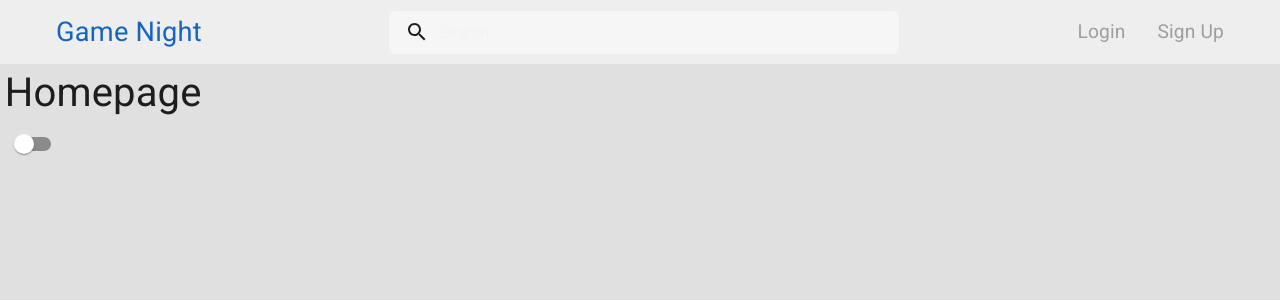
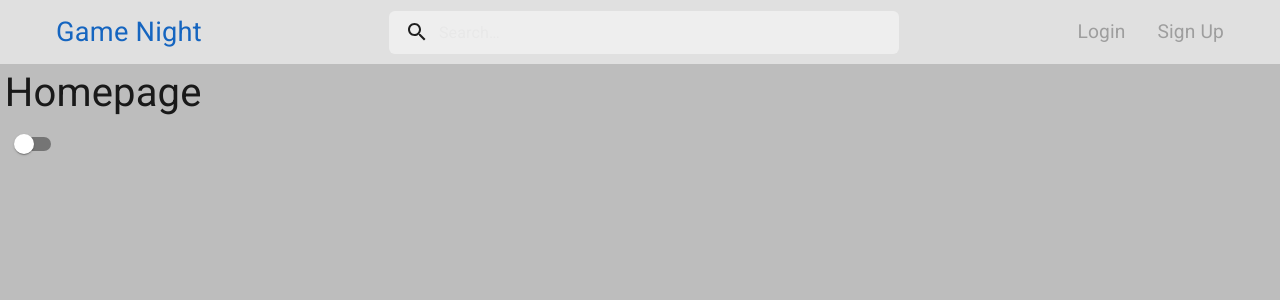
Before and after one commit to Jared-Enck/Capstone-2, a React (Create React App) app in the folder game-night/: page / in a window 1280 px wide. Shown: the top 300 px of the page. Built offline with nearby package versions, Linux system fonts and the light colour scheme; no server answers; the HTML template or start-up script is replaced by a standard one.

Commit message:
updated themeLight

```diff
--- a/game-night/src/theme.js
+++ b/game-night/src/theme.js
@@ -5,11 +5,11 @@ import { green, blue, grey, red } from '@mui/material/colors';
 export const themeLight = createTheme({
   palette: {
     background: {
-      default: grey[300]
+      default: grey[400]
     },
     primary: {
-      main: grey[200],
-      light: grey[100],
+      main: grey[300],
+      light: grey[200],
       text: grey[800],
       muted: grey[500],
       contrastText: blue[800]
```
